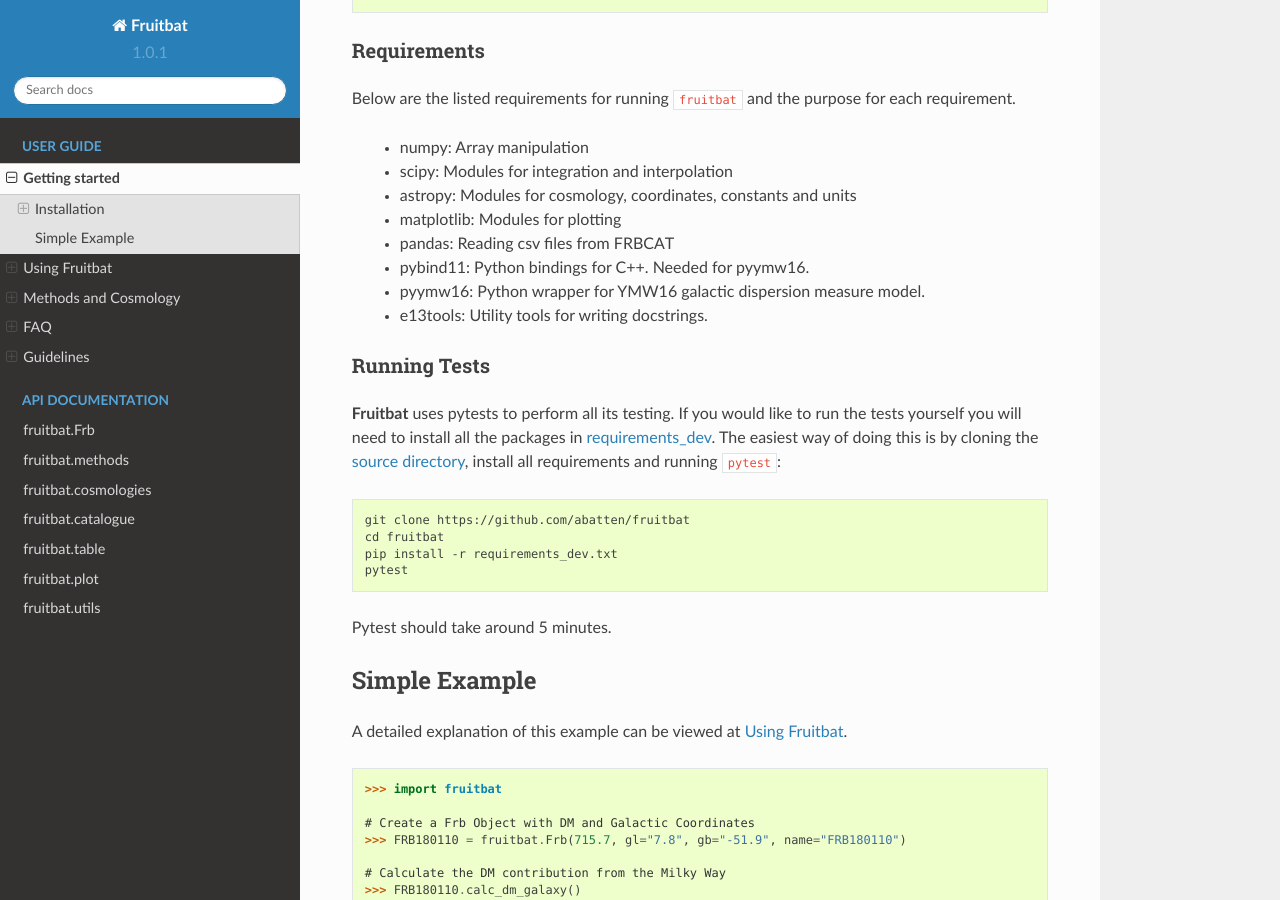
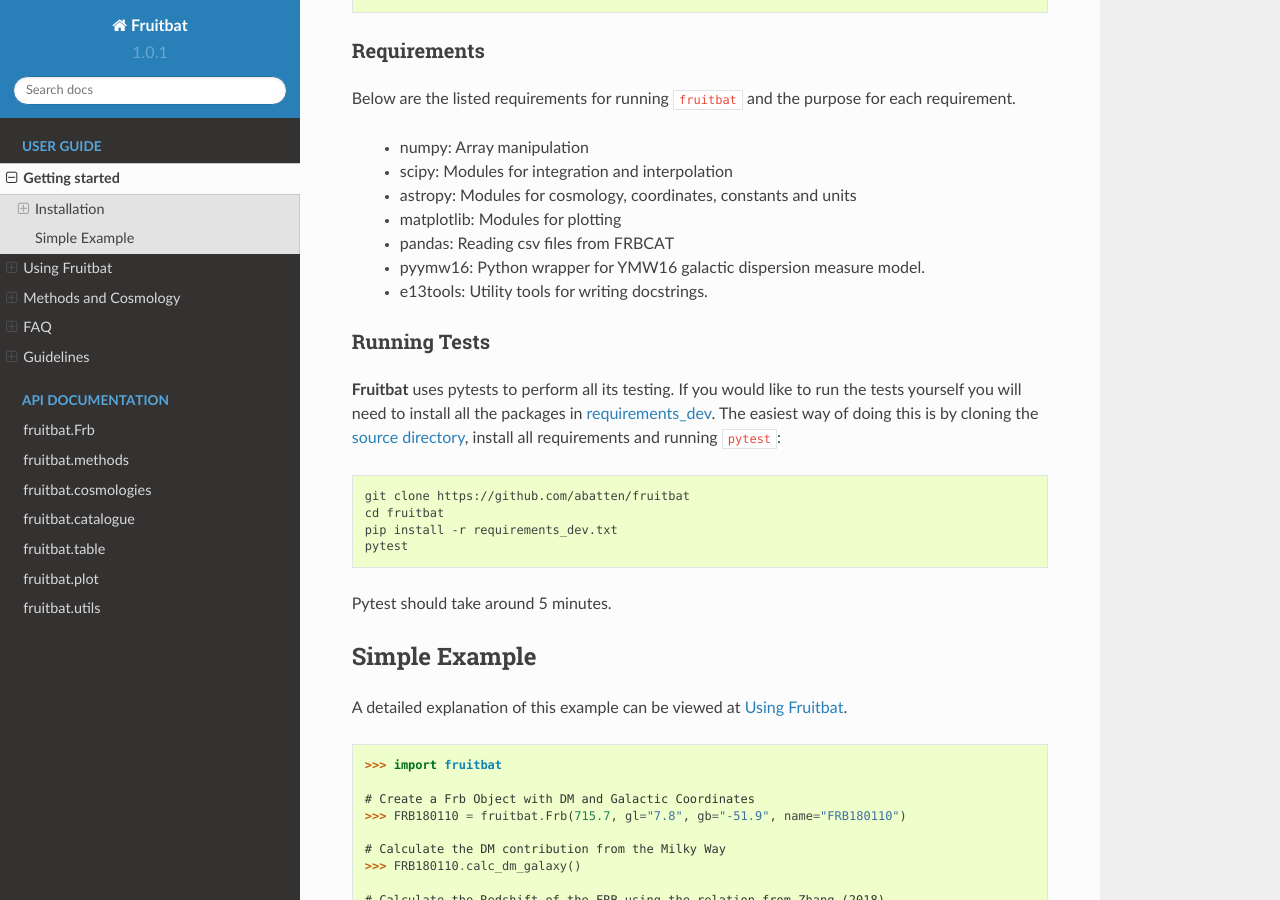
Before and after one commit to abatten/fruitbat, a Sphinx documentation site: the page built from docs/source/user_guide/getting_started.rst, in a window 1280 px wide and 900 px high, scrolled down 491 px. Built offline with Sphinx 7.4.7 and the Read the Docs theme 2.0.0, drawn with Linux system fonts in a browser that asks for light colours.

Commit message:
Changed pyymw16 requirements to 2.0.5 fix pybind11

```diff
--- a/README.rst
+++ b/README.rst
@@ -41,8 +41,6 @@ each requirement.
  - matplotlib: Modules for plotting
 
  - pandas: Reading csv files from FRBCAT
-
- - pybind11: Python bindings for C++. Needed for pyymw16.
 
  - pyymw16: Python wrapper for YMW16 galactic dispersion measure model.
 
--- a/docs/source/user_guide/getting_started.rst
+++ b/docs/source/user_guide/getting_started.rst
@@ -33,8 +33,6 @@ each requirement.
  - matplotlib: Modules for plotting
 
  - pandas: Reading csv files from FRBCAT
-
- - pybind11: Python bindings for C++. Needed for pyymw16.
 
  - pyymw16: Python wrapper for YMW16 galactic dispersion measure model.
 
--- a/requirements.txt
+++ b/requirements.txt
@@ -3,6 +3,5 @@ scipy>=1.0.0
 astropy>=2.0.0
 matplotlib>=2.2.4
 pandas>=0.22.0
-pybind11>=2.2
-pyymw16>=2.0.4
+pyymw16>=2.0.5
 e13tools>=0.5.3
```
